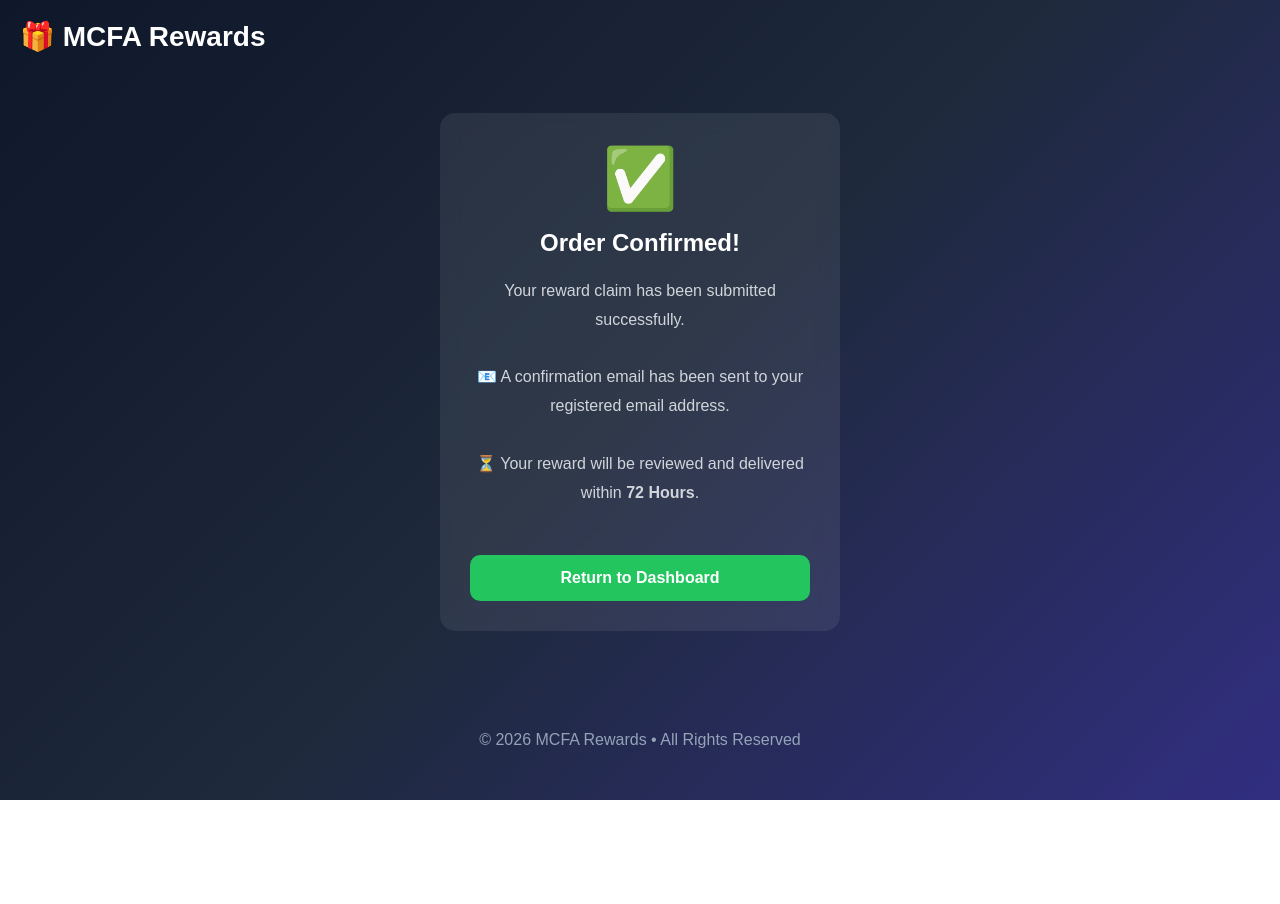
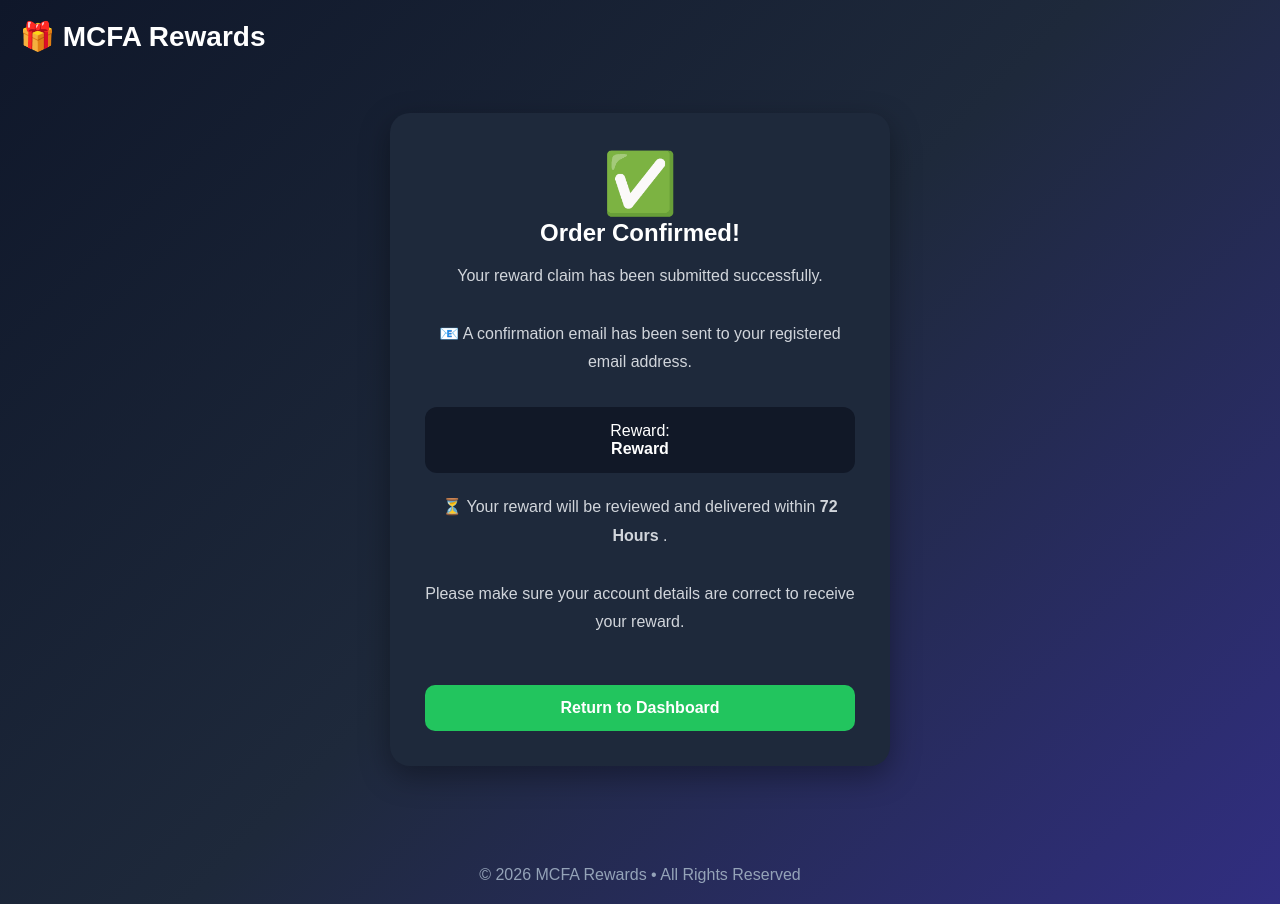
Before and after one commit to freemcacc726-oss/mcfa-rewards, a website: page success.html in a window 1280 px wide. Before the commit the page ends 800 px from the top, so only its background shows below. Drawn offline with Linux system fonts and the light colour scheme.

Commit message:
Update success.html

```diff
--- a/success.html
+++ b/success.html
@@ -3,48 +3,162 @@
 <head>
 <meta charset="UTF-8">
 <meta name="viewport" content="width=device-width, initial-scale=1.0">
+
 <title>Order Confirmed | MCFA Rewards</title>
+
 <link rel="stylesheet" href="style.css">
+
+<style>
+
+.confirm-card{
+
+    background:#1e293b;
+    padding:35px;
+    border-radius:20px;
+    max-width:500px;
+    margin:auto;
+    text-align:center;
+
+    box-shadow:0 10px 30px rgba(0,0,0,.35);
+
+}
+
+.check{
+    font-size:60px;
+}
+
+.reward-box{
+
+    background:#111827;
+    padding:15px;
+    border-radius:12px;
+    margin:20px 0;
+
+}
+
+</style>
+
 </head>
+
 <body>
 
+
 <header>
-    <div class="logo">🎁 MCFA Rewards</div>
+
+<div class="logo">
+🎁 MCFA Rewards
+</div>
+
 </header>
+
+
 
 <section class="hero">
 
-    <div class="login-card">
 
-        <h1 style="font-size:60px;">✅</h1>
+<div class="confirm-card">
 
-        <h2>Order Confirmed!</h2>
+
+<div class="check">
+✅
+</div>
+
+
+<h2>
+Order Confirmed!
+</h2>
+
+
 
 <p class="small-text" style="font-size:16px;line-height:1.8;margin-top:15px;">
 
-            Your reward claim has been submitted successfully.<br><br>
 
-            📧 A confirmation email has been sent to your registered email address.<br><br>
+Your reward claim has been submitted successfully.
 
-            ⏳ Your reward will be reviewed and delivered within <b>72 Hours</b>.
+<br><br>
+
+
+📧 A confirmation email has been sent to your registered email address.
+
 
 </p>
 
+
+
+<div class="reward-box">
+
+Reward:
+
 <br>
 
-        <a href="dashboard.html" class="register-btn">
-            Return to Dashboard
-        </a>
+<b id="reward">
+Loading...
+</b>
 
 </div>
 
+
+
+<p class="small-text" style="font-size:16px;line-height:1.8;">
+
+
+⏳ Your reward will be reviewed and delivered within
+
+<b>
+72 Hours
+</b>.
+
+
+<br><br>
+
+
+Please make sure your account details are correct to receive your reward.
+
+
+</p>
+
+
+
+<br>
+
+
+<a href="dashboard.html" class="register-btn">
+
+Return to Dashboard
+
+</a>
+
+
+
+</div>
+
+
 </section>
 
+
+
+
 <footer>
+
 © 2026 MCFA Rewards • All Rights Reserved
+
 </footer>
 
-<script src="script.js"></script>
+
+
+
+<script>
+
+let reward =
+localStorage.getItem("claimedReward");
+
+
+document.getElementById("reward").innerText =
+reward || "Reward";
+
+
+</script>
+
 
 </body>
     </html>
```
Lines whose indentation alone changed are shown as unchanged.
